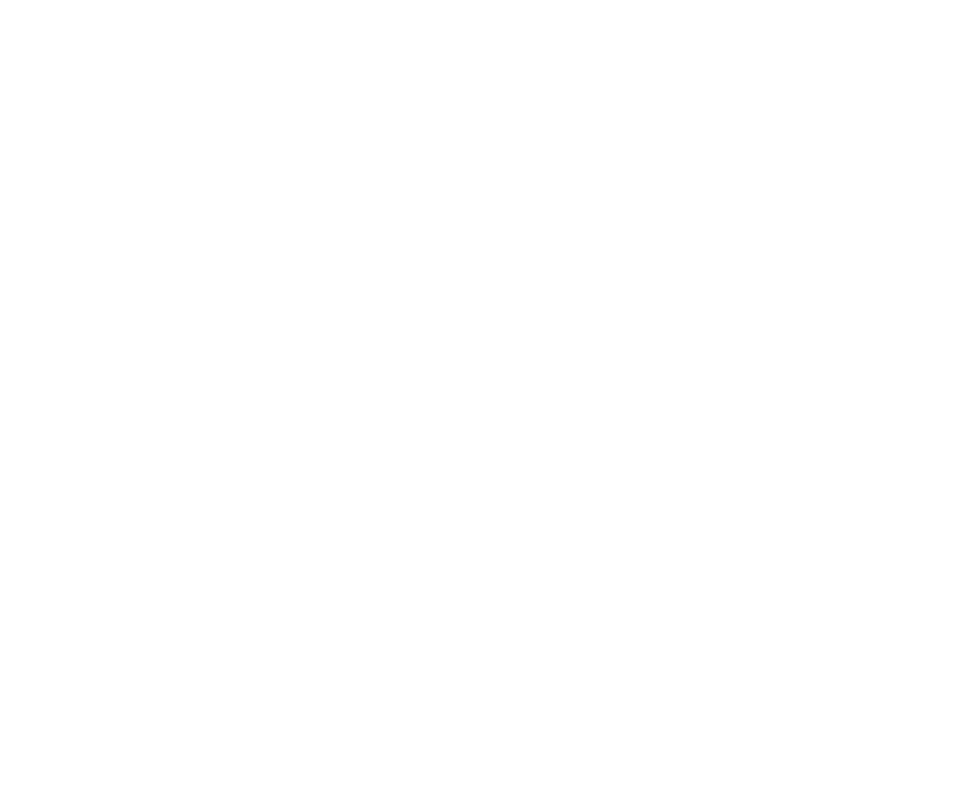
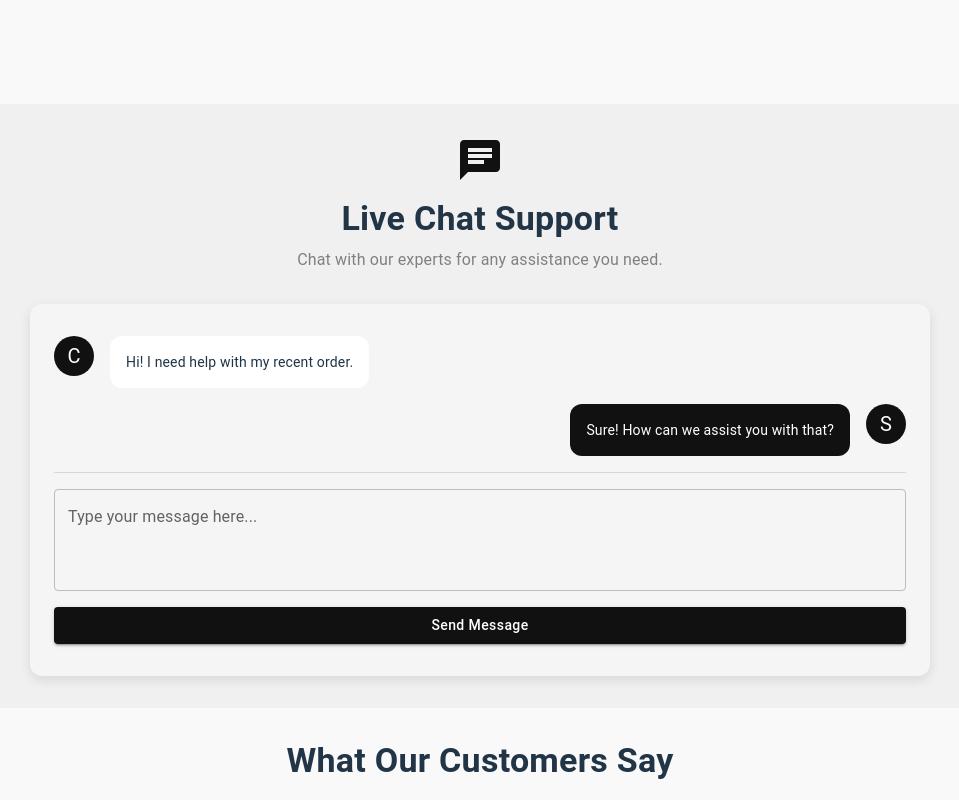
Before and after one commit to MingJae92/ecommerce-store, a React (Vite) app: page /livechat in a window 1280 px wide. Shown: the part 680-1480 px from the top of the page, without its empty margins (160-1119 px from the left). Before the commit the page ends 800 px from the top, so only its background shows below. Built offline with nearby package versions, Linux system fonts and the light colour scheme.

Commit message:
Live chat design page implemented

```diff
--- a/package.json
+++ b/package.json
@@ -12,6 +12,7 @@
   "dependencies": {
     "@emotion/react": "^11.13.3",
     "@emotion/styled": "^11.13.0",
+    "@mui/icons-material": "^6.1.1",
     "@mui/material": "^6.1.1",
     "axios": "^1.7.7",
     "react": "^18.3.1",
--- a/src/components/Pages/Contactus/Livechat/Livechat.jsx
+++ b/src/components/Pages/Contactus/Livechat/Livechat.jsx
@@ -1,9 +1,71 @@
-import React from 'react'
+import React from 'react';
+import { Container, Box, Typography, Button, TextField, Avatar, Divider } from '@mui/material';
+import ChatIcon from '@mui/icons-material/Chat';
+import Hero from '../../../Hero/Hero';
+import Testimonials from '../../../Testimonials/Testimonials';
 
 function Livechat() {
   return (
-    <div>Livechat</div>
-  )
+    <Container maxWidth={false} sx={{ padding: '3rem 0', backgroundColor: '#f0f0f0' }}>
+      {/* Header Section */}
+      <Hero/>
+      <Box sx={{ textAlign: 'center', mb: 4 }}>
+        <ChatIcon sx={{ fontSize: 48, color: '#111', mb: 1 }} />
+        <Typography variant="h4" component="h1" sx={{ fontWeight: 'bold' }}>
+          Live Chat Support
+        </Typography>
+        <Typography variant="body1" sx={{ color: 'gray', mt: 1 }}>
+          Chat with our experts for any assistance you need.
+        </Typography>
+      </Box>
+
+      {/* Chat Box Section */}
+      <Container maxWidth="md" sx={{ backgroundColor: '#f5f5f5', padding: '2rem', borderRadius: '12px', boxShadow: '0 4px 12px rgba(0,0,0,0.1)' }}>
+        {/* Example Chat Bubble - Customer */}
+        <Box sx={{ display: 'flex', justifyContent: 'flex-start', width: '100%', mb: 2 }}>
+          <Avatar sx={{ bgcolor: '#111', mr: 2 }}>C</Avatar>
+          <Box sx={{ backgroundColor: '#fff', padding: '1rem', borderRadius: '12px', maxWidth: '70%' }}>
+            <Typography variant="body2">
+              Hi! I need help with my recent order.
+            </Typography>
+          </Box>
+        </Box>
+
+        {/* Example Chat Bubble - Support */}
+        <Box sx={{ display: 'flex', justifyContent: 'flex-end', width: '100%', mb: 2 }}>
+          <Box sx={{ backgroundColor: '#111', color: '#fff', padding: '1rem', borderRadius: '12px', maxWidth: '70%' }}>
+            <Typography variant="body2">
+              Sure! How can we assist you with that?
+            </Typography>
+          </Box>
+          <Avatar sx={{ bgcolor: '#111', ml: 2 }}>S</Avatar>
+        </Box>
+
+        {/* Input Section */}
+        <Divider sx={{ width: '100%', my: 2 }} />
+        <TextField
+          fullWidth
+          label="Type your message here..."
+          multiline
+          rows={3}
+          sx={{ marginBottom: '1rem', maxWidth: '100%' }}
+        />
+        <Button
+          variant="contained"
+          color="primary"
+          sx={{
+            textTransform: 'none',
+            backgroundColor: '#111',
+            ':hover': { backgroundColor: '#333' },
+            width: '100%'
+          }}
+        >
+          Send Message
+        </Button>
+      </Container>
+      <Testimonials/>
+    </Container>
+  );
 }
 
-export default Livechat
+export default Livechat;
```
Also changed, not shown: 1 other file (tests, documents, lock files or other folders).
